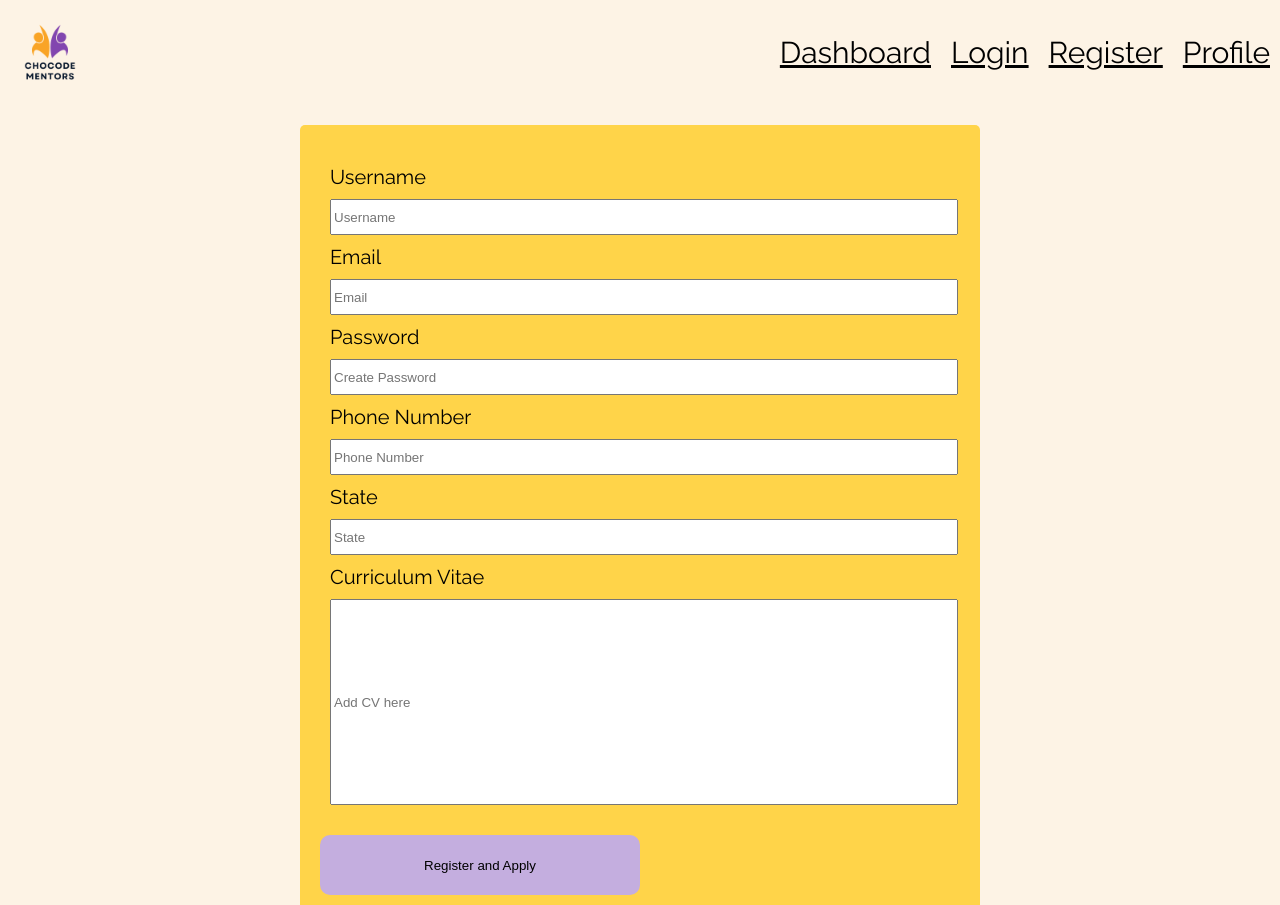
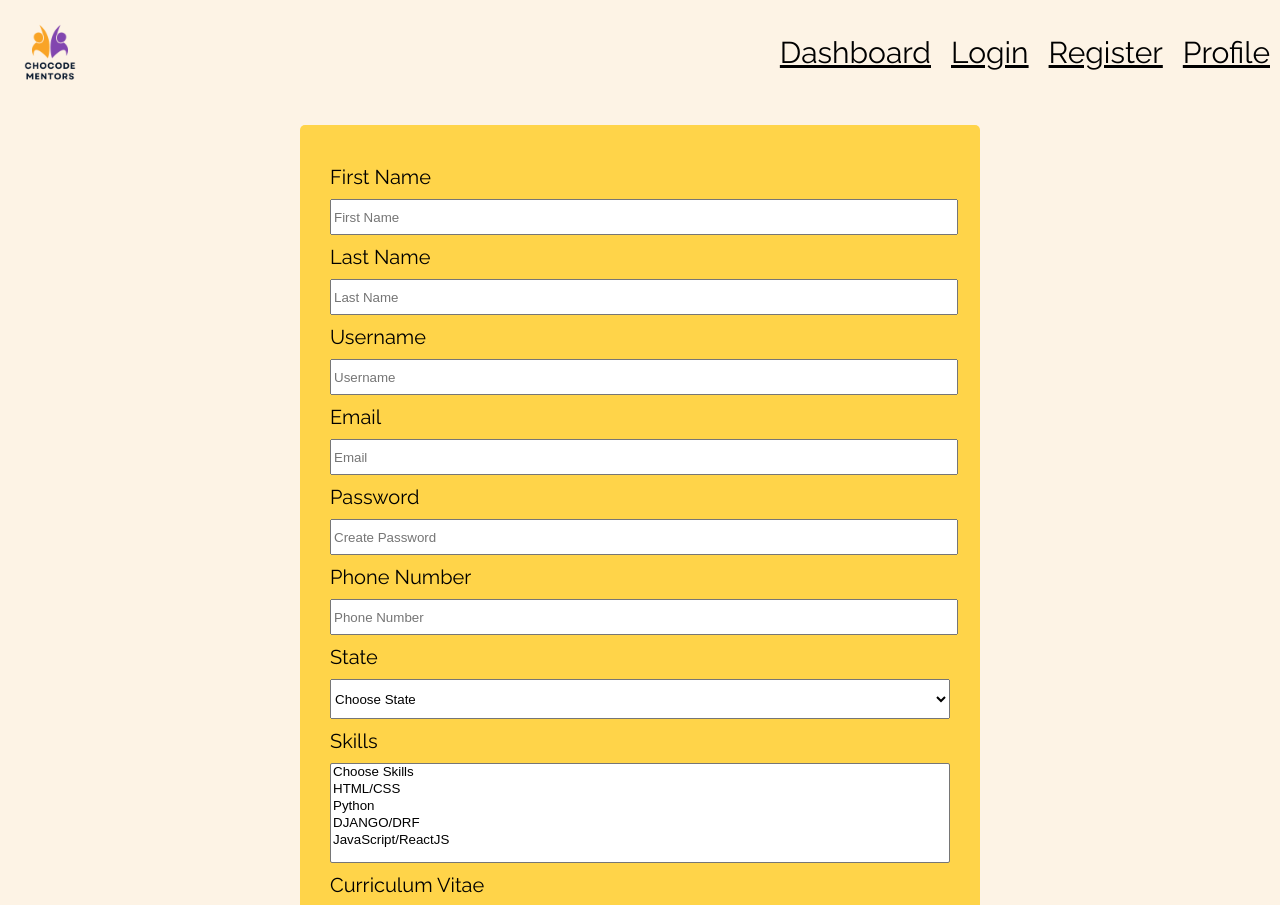
Before and after one commit to SheCodesAus/she-codes-group-project-frontend-chocolate-foobars, a React (Create React App) app: page /register in a window 1280 px wide. Shown: the top 905 px of the page. Built offline with nearby package versions, Linux system fonts and the light colour scheme; no server answers.

Commit message:
On-going multi-select option

```diff
--- a/src/Components/RegisterForm/Index.jsx
+++ b/src/Components/RegisterForm/Index.jsx
@@ -4,51 +4,60 @@ import './RegisterForm.css'
 
 
 const initialState = {
-    //Pending BE to add first_name and last_mae
-    // first_name: "",
-    // last_name: "",
-    //These attributes are currently set-up
+    first_name: "",
+    last_name: "",
     username: "",
     email: "",
     password: "",
-    phone_number: 400000000,
+    phone_number: "",
     state: "",
     position: "",
-    skills: [],
-    status: "Application received",
-    interview_notes: "",                    //Need BE to allow null values as initial value during registration
-    feedback_for_mentors: "",
-    mentor_comments: "",
+    skills: ["HTML/CSS","Python"],
     cv: "",
-    //These may not no longer be required?
-    // Is_superuser: "",
-    // Is_staff: "",
-    // Is_active: "",
+    interview_notes: "",
+    feedback_for_mentors:"",
+    mentor_comments:"",
+    status: "Application Received",
+    is_superuser: "false"
 }
+
 
 function RegisterForm() {
 
     const [formData, setFormData] = useState(initialState);
+    const [selectedList, setSelectedList] =useState([])
 
     const navigate = useNavigate()
 
     const handleInputChange = (e) => {
+        e.preventDefault();
+        console.log(e.target.name, e.target.value);
+
+        if(e.target.name === 'skills') {
+            let { options } = e.target
+            options = Array.apply(null, options)
+            const selectedValues = options.filter(x => x.selected).map(x => x.value)
+            setSelectedList(selectedValues)
+            console.log(e.target.name,selectedValues)
+        }
+
         const newState = {
             ...formData,
-            [e.target.name]: e.target.value
+            [e.target.name]: e.target.value,
         }
-        setFormData(newState);
+        setFormData(() => newState);
+
     }
+
 
     const handleSubmit = (e) => {
         e.preventDefault();
         postData().then((response) => {
             console.log(response);
-            // navigate("/profile");
+            navigate("/");
         })
     }
 
-    console.log(process.env.REACT_APP_API_URL)
 
     const postData = async () => {
         const response = await
@@ -60,58 +69,72 @@ function RegisterForm() {
                 body: JSON.stringify(formData),
             })
             return response.json()
+            console.log("formData:", formData)
     }
-
-
 
     return (
     <div className='form'>
         <div className='form-body'>
-            {/* <div>
-                <label className='form_label' htmlFor='First_name'>First Name</label>
-                <input className='form_input' type='text' placeholder='First Name'
+            <div>
+                <label className='form_label' htmlFor='first_name'>First Name</label>
+                <input className='form_input' name='first_name' type='text' placeholder='First Name'
                 onChange={handleInputChange}/>
             </div>
 
             <div>
-                <label className='form_label' htmlFor='Last_name'>Last Name</label>
-                <input className='form_input' type='text' placeholder='Last Name'
+                <label className='form_label' htmlFor='last_name'>Last Name</label>
+                <input className='form_input' name='last_name' type='text' placeholder='Last Name'
                 onChange={handleInputChange}/>
-            </div> */}
+            </div>
 
             <div>
                 <label className='form_label' htmlFor='username'>Username</label>
-                <input className='form_input' type='text' placeholder='Username'
+                <input className='form_input' name='username' type='text' placeholder='Username'
                 onChange={handleInputChange}/>
             </div>
 
             <div>
                 <label className='form_label' htmlFor='email'>Email</label>
-                <input className='form_input' type='email' placeholder='Email'
+                <input className='form_input' name='email' type='email' placeholder='Email'
                 onChange={handleInputChange}/>
             </div>
 
             <div>
                 <label className='form_label' htmlFor='password'>Password</label>
-                <input className='form_input' type='password' placeholder='Create Password'
+                <input className='form_input' name='password' type='password' placeholder='Create Password'
                 onChange={handleInputChange}/>
             </div>
 
             <div>
                 <label className='form_label' htmlFor='phone_number'>Phone Number</label>
-                <input className='form_input' type='integer' placeholder='Phone Number'
+                <input className='form_input' name='phone_number' type='integer' placeholder='Phone Number'
                 onChange={handleInputChange}/>
             </div>
 
             <div>
-                <label className='form_label' htmlFor='state'>State</label>
-                <input className='form_input' type='multi-select' placeholder='State'
-                onChange={handleInputChange}/>
+            <label className='form_label' htmlFor='state'>State</label>
+            <select className='form_dropdown_state' name='state' onChange={handleInputChange}>
+                <option value="">Choose State</option>
+                <option value="NSW">NSW</option>
+                <option value="QLD">QLD</option>
+                <option value="WA">WA</option>
+            </select>
+            </div>
+
+            <div>
+            <label className='form_label' htmlFor='skills'>Skills</label>
+            <select className='form_dropdown_skills' multiple name='skills' onChange={handleInputChange}>
+                <option value="">Choose Skills</option>
+                <option value="HTML/CSS">HTML/CSS</option>
+                <option value="Python">Python</option>
+                <option value="DJANGO/DRF">DJANGO/DRF</option>
+                <option value="JavaScript/ReactJS">JavaScript/ReactJS</option>
+            </select>
             </div>
 
             <div>
                 <label className='form_label' htmlFor='cv'>Curriculum Vitae</label>
-                <input className='form_input_cv' type='string' placeholder='Add CV here'
+                <input className='form_input_cv' name='cv' type='text' placeholder='Add CV here'
                 onChange={handleInputChange}/>
             </div>
 
--- a/src/Components/RegisterForm/RegisterForm.css
+++ b/src/Components/RegisterForm/RegisterForm.css
@@ -31,9 +31,27 @@
     display: grid;
     height: 200px;
     width: 100%;
-        margin-top: 10px;
+    margin-top: 10px;
     margin-bottom: 10px;
 }
+
+.form_dropdown_state {
+    display: grid;
+    height: 40px;
+    width: 100%;
+    margin-top: 10px;
+    margin-bottom: 10px;
+}
+
+
+.form_dropdown_skills {
+    display: grid;
+    height: 100px;
+    width: 100%;
+    margin-top: 10px;
+    margin-bottom: 10px;
+}
+
 
 .btn {
     align-content: center;
```
